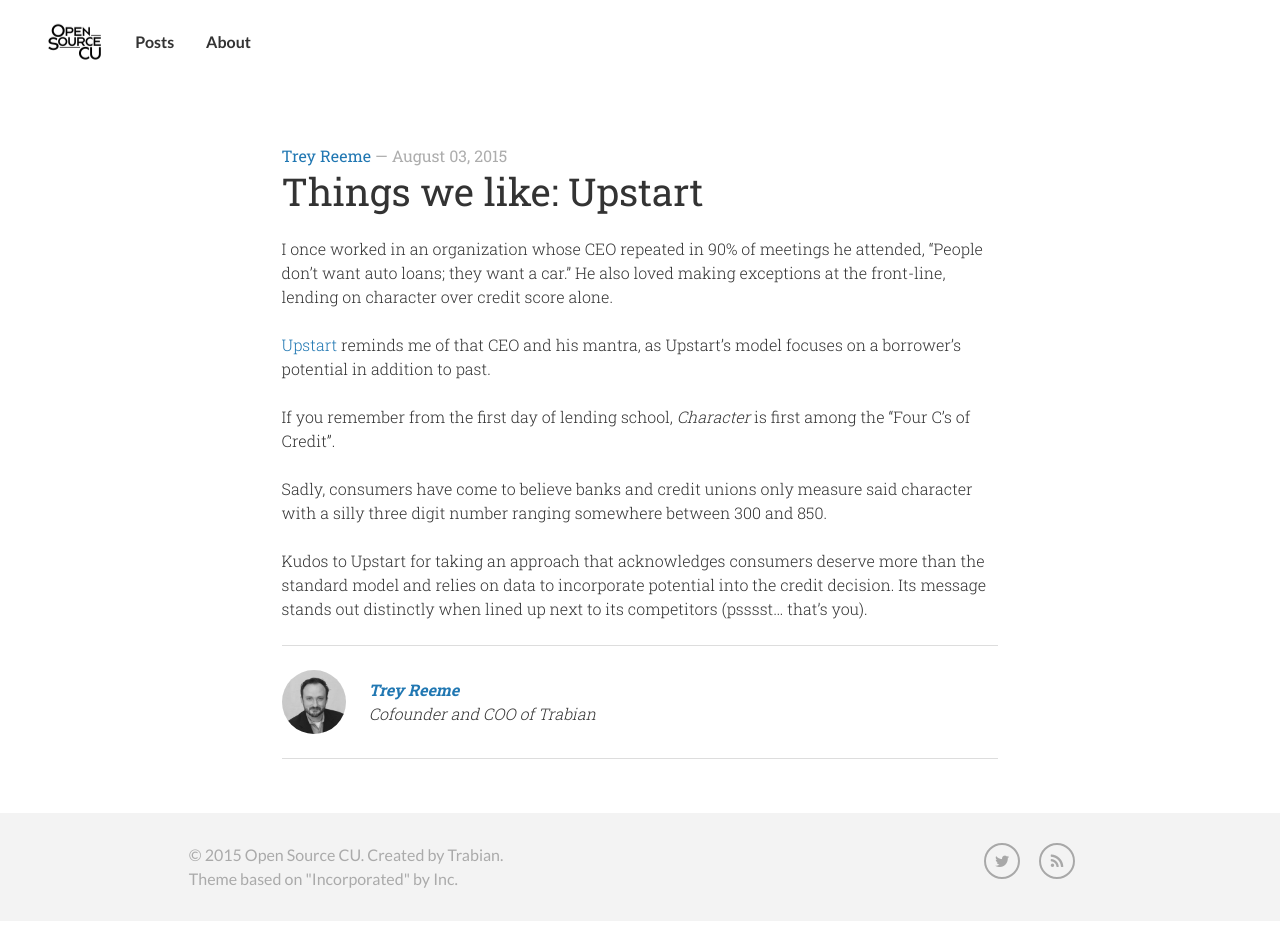
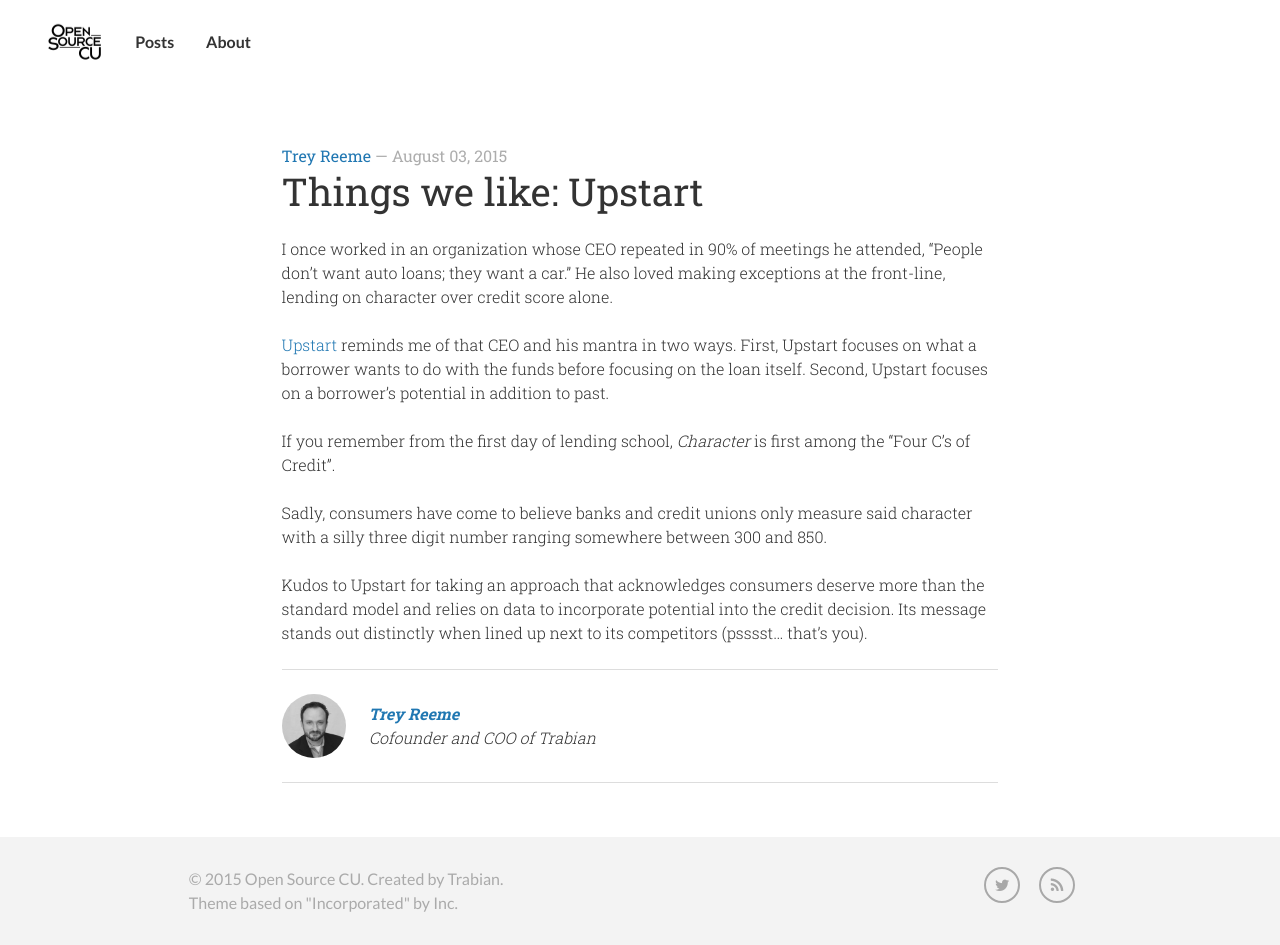
Before and after one commit to opensourcecu/opensourcecu.github.io, a Jekyll site: the page built from _posts/2015-08-03-character.md, in a window 1280 px wide. Built offline with Jekyll 4.4.1, drawn with Linux system fonts in a browser that asks for light colours; nearby versions of some CDN libraries; some web fonts are replaced; comment, search, counter and statistics services are not loaded; before the commit the page ends 921 px from its top, so only the background shows below that.

Commit message:
Clarified point in published post
Clarified a point in the published post

```diff
--- a/_posts/2015-08-03-character.md
+++ b/_posts/2015-08-03-character.md
@@ -14,7 +14,7 @@
 
 I once worked in an organization whose CEO repeated in 90% of meetings he attended, “People don’t want auto loans; they want a car.” He also loved making exceptions at the front-line, lending on character over credit score alone.
 
-[Upstart](https://www.upstart.com/) reminds me of that CEO and his mantra, as Upstart's model focuses on a borrower’s potential in addition to past.
+[Upstart](https://www.upstart.com/) reminds me of that CEO and his mantra in two ways. First, Upstart focuses on what a borrower wants to do with the funds before focusing on the loan itself. Second, Upstart focuses on a borrower’s potential in addition to past.
 
 If you remember from the first day of lending school, *Character* is first among the “Four C’s of Credit”.
 
```
